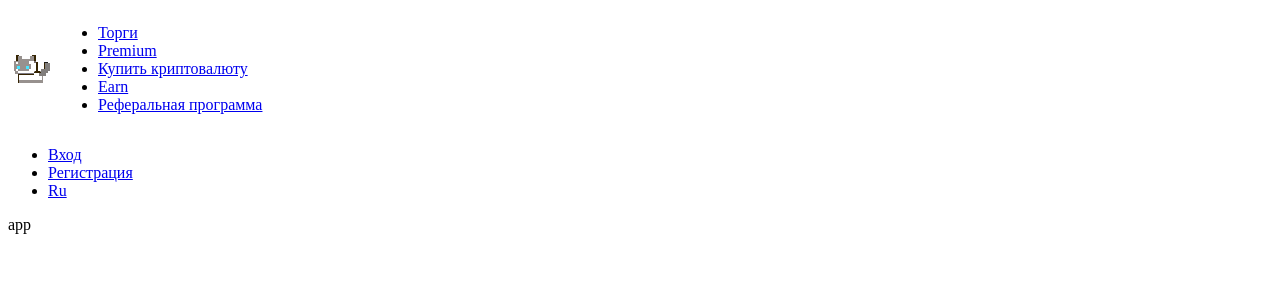
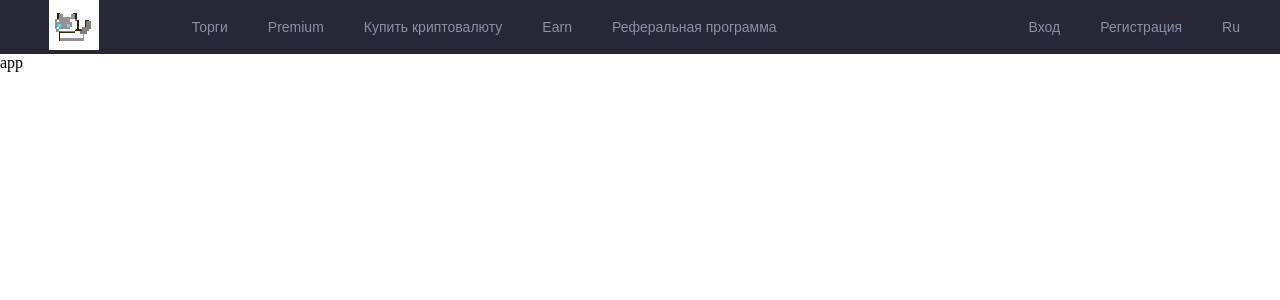
Before and after one commit to MagretBro/ng16-layout-and-lottiefiles, an Angular app: page / in a window 1280 px wide. Shown: the top 300 px of the page. Built offline with nearby package versions, Linux system fonts and the light colour scheme.

Commit message:
реализовано меню

```diff
--- a/src/app/components/main/main.component.html
+++ b/src/app/components/main/main.component.html
@@ -1,19 +1,22 @@
 <div class="wr-main">
-    <div class="wr-header" class="wr-container">
-        <div class="header-logo">
-            <img src="assets/logo.png" alt="Logo">
-        </div>
 
-            <div class="header-burger"></div>
+    <!-- // меню -->
+    <div class="wr-header">
+        <div class="wr-container">
+            <div class="header-logo">
+                <a routerLink="/"><img src="assets/logo.png" alt="Logo"></a>
+            </div>
+            <div class="header-center">
                         <nav class="nav">
                             <ul class="nav-list">
                                 <li class="nav-item"><a href="#">Торги</a></li>
                                 <li class="nav-item"><a href="#">Premium</a></li>
-                                <li class="nav-item"><a routerLink="/about-us">Купить криптовалюту</a></li>
+                                <li class="nav-item"><a href="#">Купить криптовалюту</a></li>
                                 <li class="nav-item"><a href="#">Earn</a></li>
                                 <li class="nav-item"><a href="#">Реферальная программа</a></li>
                             </ul>
                         </nav>
+            </div>
         </div>
         <div class="header-r">
             <nav class="nav">
@@ -24,6 +27,10 @@
                 </ul>
             </nav>
         </div>
+    </div>
+
+
+
     <div class="wr-first-screen"></div>
     <div class="wr-sec-num-and-"></div>app
     <div class="wr-btc"></div>
--- a/src/app/components/main/main.component.scss
+++ b/src/app/components/main/main.component.scss
@@ -1,19 +1,79 @@
 .wr-header {
-    height: 60px; /* Set header height */
+    background-color: #272736;
     display: flex;
     align-items: center; /* Align items vertically */
     justify-content: space-between; /* Distribute items horizontally */
-    padding: 0 20px; /* Add horizontal padding */
     color: #fff;
-    margin: 3%;
-    font-family:  'Didot', 'Lucida Sans Unicode', 'Lucida Grande', 'Lucida Sans', Arial, sans-serif;
+    // padding: 24px;
+    font-family: 'Roboto Flex', sans-serif, 'Arial Narrow', Arial;
 }
 
 .wr-container {
+    // background-color: red;
     display: flex;
     width: 100%; /* Stretch container to full width */
     justify-content: flex-start; /* Distribute menu items evenly with space around */
     align-items: center;
+    margin: 0;
+    padding: 0;
     // max-width: 1920px; /* Set maximum width for larger screens */
-    margin: 0 auto; /* Center container horizontally */
+    // margin: 0 auto; /* Center container horizontally */
 }
+.header-logo {
+    display: flex;
+    margin-right: 5%;
+    margin-left: 5%;
+    padding: 0;
+}
+
+.header-center {
+    justify-content: space-between;
+    width: 30%;
+    display: flex;
+    cursor: pointer;
+    border: none;
+    position: relative;
+    margin-left: 3px;
+    padding: 0;
+}
+
+.nav {
+    display: flex;
+    // background-color: rgb(3, 70, 70);
+    width: 50%;
+    margin: 0px;
+    padding: 0;
+
+}
+
+.nav-list {
+    // background-color: aqua;
+    display: flex;
+    font-family: 'Roboto Flex', sans-serif, 'Arial Narrow', Arial;
+    justify-content: space-between;
+    font-size: 14px;
+    color: #8c90A5;
+}
+
+.header-r {
+    // background-color: rgb(138, 196, 71);
+    display: flex;
+}
+
+.nav-item {
+    // background-color: rgb(138, 196, 71);
+    display: flex;
+    white-space: nowrap;
+    padding-right: 20px;
+    margin-right: 20px;
+}
+
+.nav-item a {
+    color: #8c90A5;
+    text-decoration: none;
+}
+
+.nav-item a:hover {
+    color: #ffffff;
+
+}
--- a/src/styles.scss
+++ b/src/styles.scss
@@ -1 +1,17 @@
 /* You can add global styles to this file, and also import other style files */
+body, html {
+    height: 100%;
+    margin: 0;
+    overflow-x: hidden;
+}
+
+body {
+    // background-image:
+    // // linear-gradient(rgba(0,0,0,0.5),rgba(34, 23, 9, 0.5)),
+    // url("/assets/images/main_backgroud1.png");
+    // background-size: cover; /* Изображение масштабируется, чтобы покрыть всю страницу */
+    // background-repeat: no-repeat; /* Изображение не повторяется */
+    // background-position: center center; /* Изображение центрируется */
+    display: flex;
+    flex-direction: column;
+}
```
